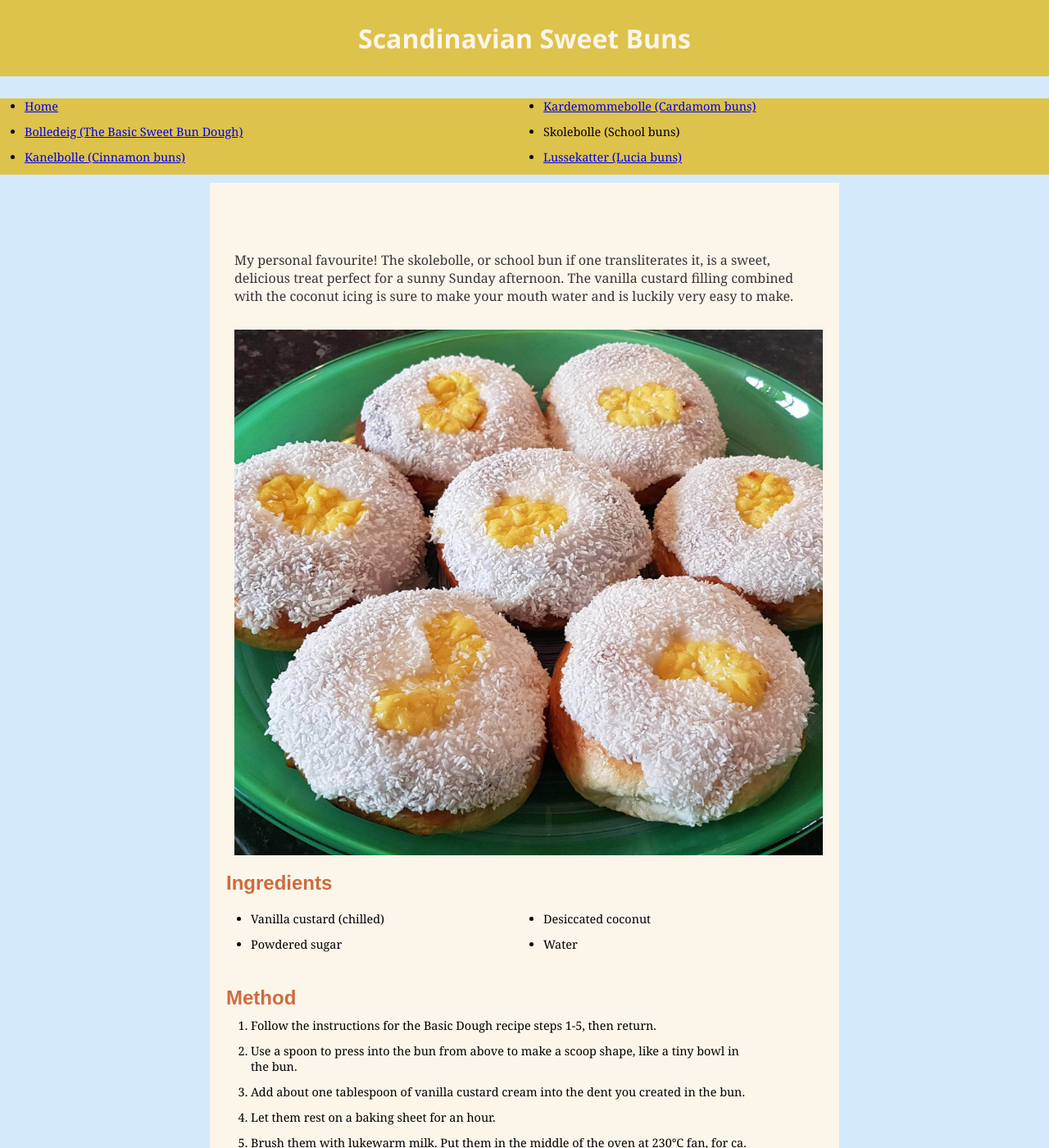
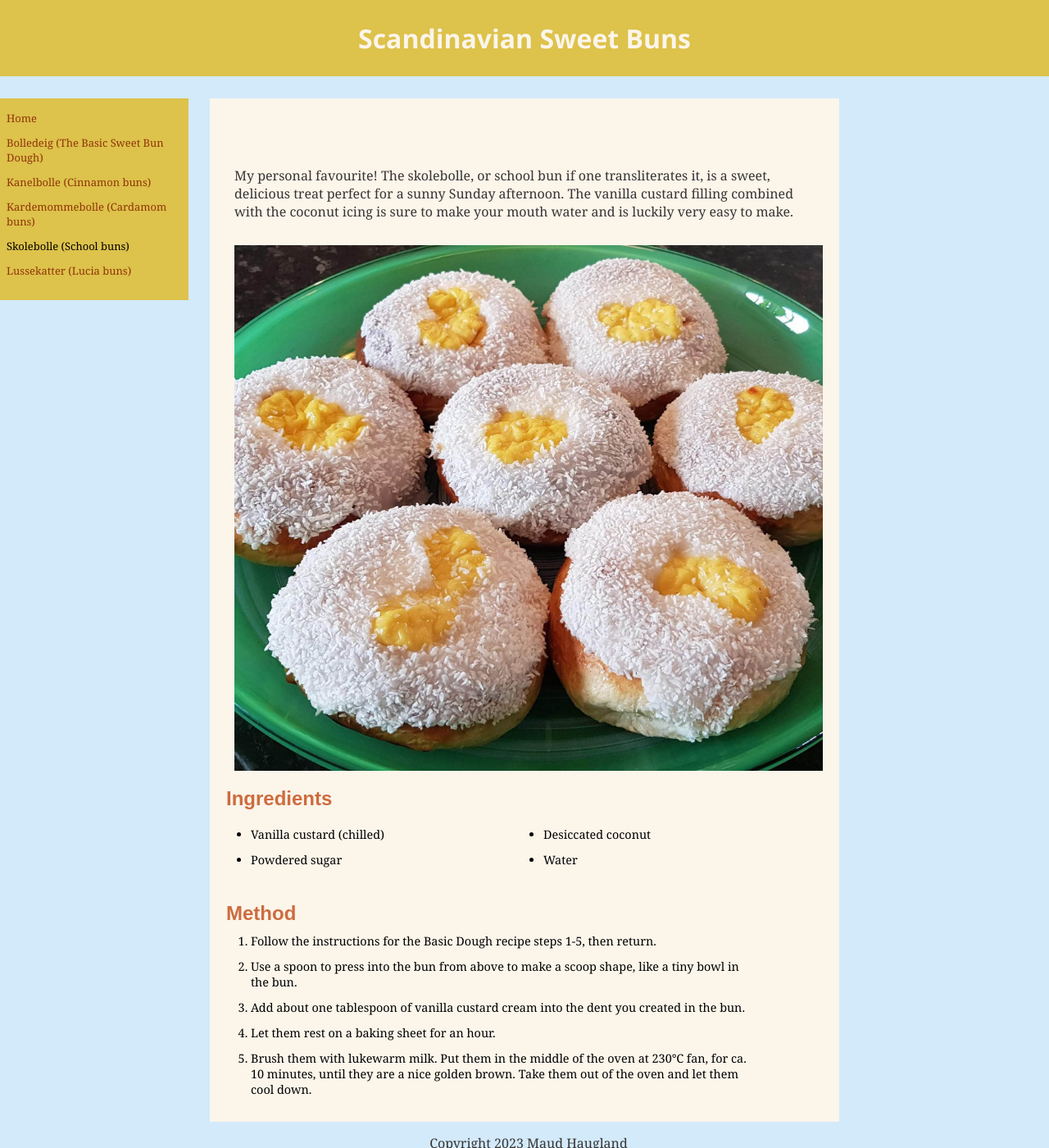
Before and after one commit to maudhaugland/maudsrecipes, a Jekyll site: the page built from _recipes/skolebolle.md, in a window 1280 px wide and 1400 px high. Shown: the whole window at 82% size. Built offline with Jekyll 4.4.1, drawn with Linux system fonts in a browser that asks for light colours.

Commit message:
Update recipes.css

```diff
--- a/styles/recipes.css
+++ b/styles/recipes.css
@@ -114,6 +114,39 @@ ul {
   columns: 2;
 }
 
+nav ul{
+  columns: 1;
+  list-style: none;
+  margin-left: 3px;
+  margin-right: 0;
+font-style: bold;
+font-size: 0.9rem;
+}
+
+nav ul a{
+  color:rgba(140, 48, 6, 0.964);
+  text-decoration: none;
+  font-style: bold;
+font-size: 1;
+}
+
+nav ul a:hover{
+color:rgb(211, 234, 251);
+}
+
+nav {
+  display: block;
+  /* border: 1px solid red; */
+  width: 18%;
+  padding: 10px;
+  margin: 0;
+min-width: 120px;
+position:fixed;
+top:7.5em;
+left:0;
+z-index: 12;
+}
+
 ol {
   margin-left: 30px;
   margin-bottom: 30px;
@@ -192,7 +225,8 @@ nav {
 }
 
 nav ul {
-  font-size: 1rem;
+  font-size: 0.9rem;
+
 }
 
 main {
@@ -203,5 +237,6 @@ main {
 
 nav {
   background-color:rgb(221, 194, 75);
+  padding: 5px;
 
 }
```
